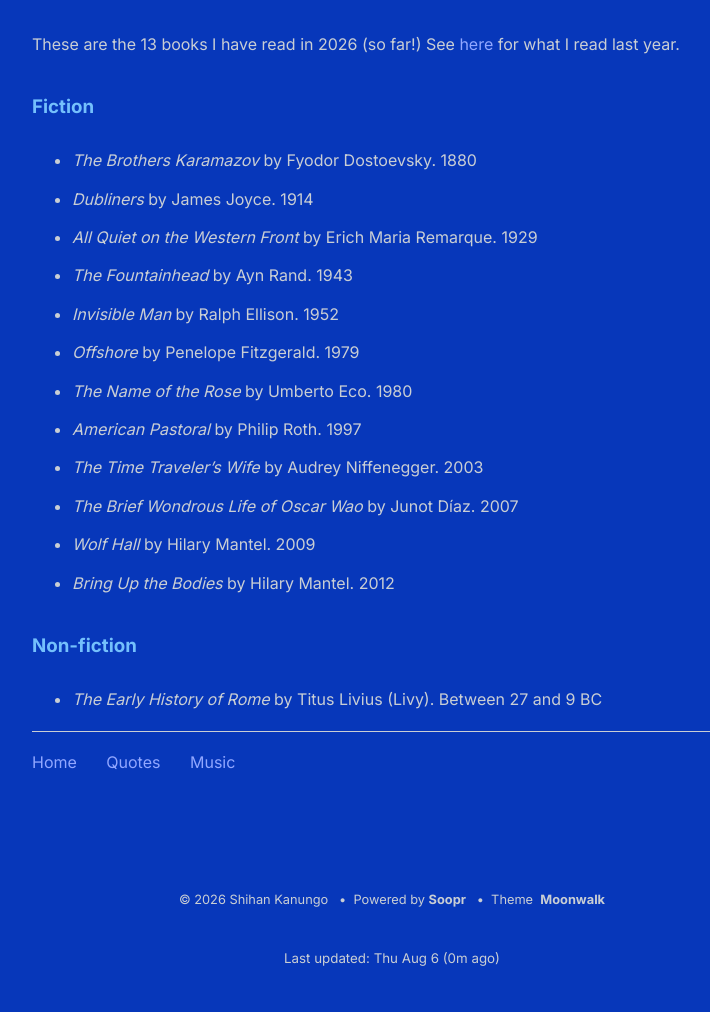
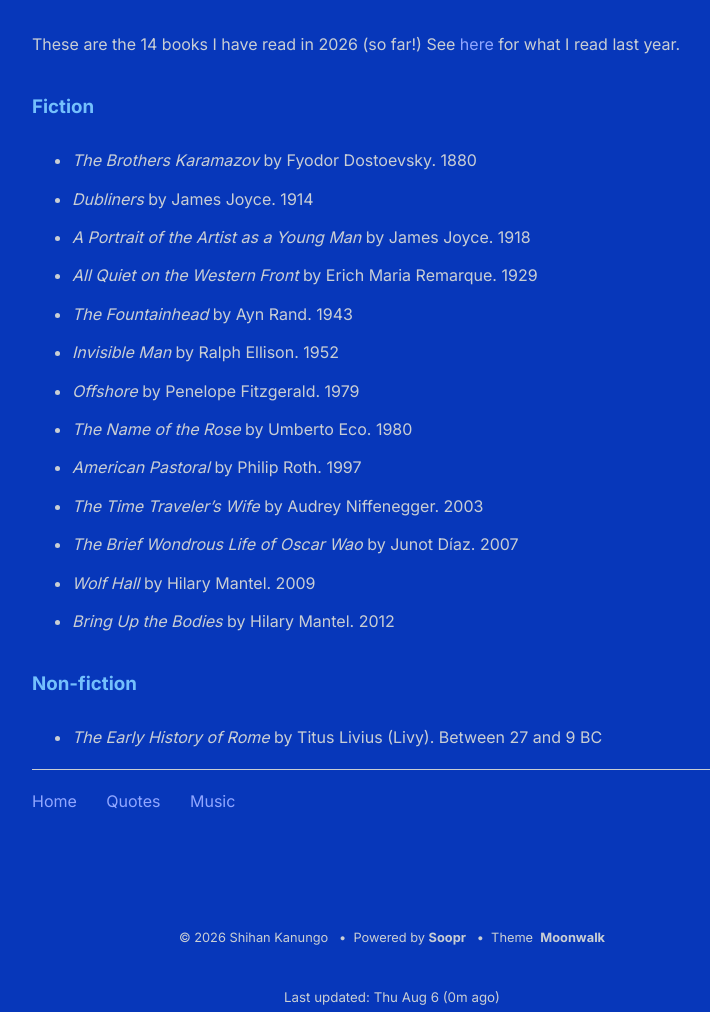
Before and after one commit to shihankanungo/shihankanungo.github.io, a Jekyll site: the page built from books.md, in a window 1280 px wide. Shown: the part 776-1788 px from the top of the page, without its empty margins (248-958 px from the left). Built offline with Jekyll 4.4.1, drawn with Linux system fonts in a browser that asks for light colours; before the commit the page ends 1749 px from its top, so only the background shows below that.

Commit message:
Update books.md

```diff
--- a/books.md
+++ b/books.md
@@ -8,11 +8,12 @@ title: Reading &amp;c.
 ![ch-reading](images/ch1.png)
 
 <br>
-These are the 13 books I have read in 2026 (so far!) See [here](https://shihankanungo.github.io/wrapped-2025#books) for what I read last year. <br>
+These are the 14 books I have read in 2026 (so far!) See [here](https://shihankanungo.github.io/wrapped-2025#books) for what I read last year. <br>
 
 ### Fiction
 - *The Brothers Karamazov* by Fyodor Dostoevsky. 1880
 - *Dubliners* by James Joyce. 1914
+- *A Portrait of the Artist as a Young Man* by James Joyce. 1918
 - *All Quiet on the Western Front* by Erich Maria Remarque. 1929
 - *The Fountainhead* by Ayn Rand. 1943
 - *Invisible Man* by Ralph Ellison. 1952
```
